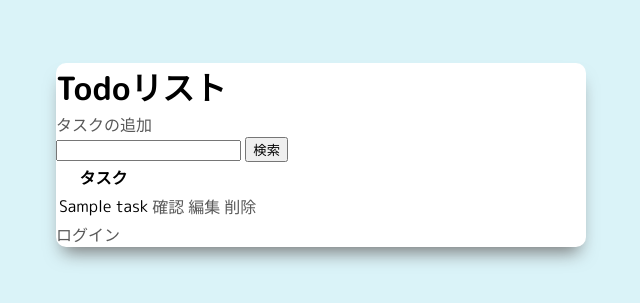
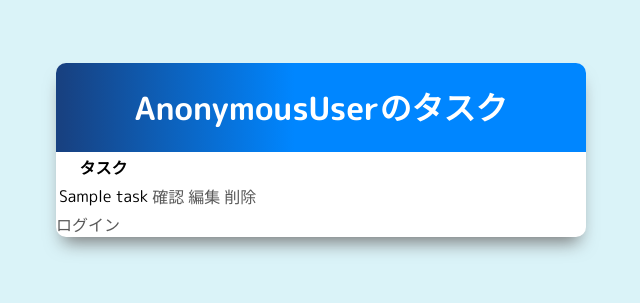
Before and after one commit to Naru-hub/Django_todo, a Django app: template todoapp/templates/todoapp/task_list.html in a window 1280 px wide. Shown: the top 303 px of the page, without its empty margins (319-959 px from the left). Run offline with Django 3.2, Linux system fonts and the light colour scheme; the template is opened without the code that fills it: most values are stand-ins (such as "Sample title", 1, 10 or a date in 2020).

Commit message:
タスクのヘッダー部分をCSSで調整

```diff
--- a/todoapp/static/css/base.css
+++ b/todoapp/static/css/base.css
@@ -20,3 +20,12 @@ a {
 h1 {
   margin: 0;
 }
+
+.header {
+  text-align: center;
+  padding: 20px 0;
+  background: rgb(9,53,121);
+  background: linear-gradient(90deg, rgba(9,53,121,0.9416141456582633) 1%, rgba(0,134,255,1) 45%);
+  border-radius: 10px 10px 0 0;
+  color: white;
+}
--- a/todoapp/templates/todoapp/task_list.html
+++ b/todoapp/templates/todoapp/task_list.html
@@ -1,11 +1,14 @@
 {% extends 'todoapp/base.html' %} {% block content %}
-<h1>Todoリスト</h1>
+<div class="header">
+  <h1>{{request.user}}のタスク</h1>
+</div>
+<!-- <h1>Todoリスト</h1>
 <a href="{% url 'create-task' %}">タスクの追加</a>
 
 <form method="GET">
   <input type="text" name="search" value="{{search}}" />
   <input type="submit" value="検索" />
-</form>
+</form> -->
 
 <table>
   <tr>
@@ -22,7 +25,7 @@
 </table>
 <div class="loginAndLogout">
   {% if request.user.is_authenticated %}
-  <p>{{request.user}}</p>
+  <!-- <p>{{request.user}}</p> -->
   <form action="{% url 'logout' %}" method="post">
     {% csrf_token %}
     <button type="submit">ログアウト</button>
```
